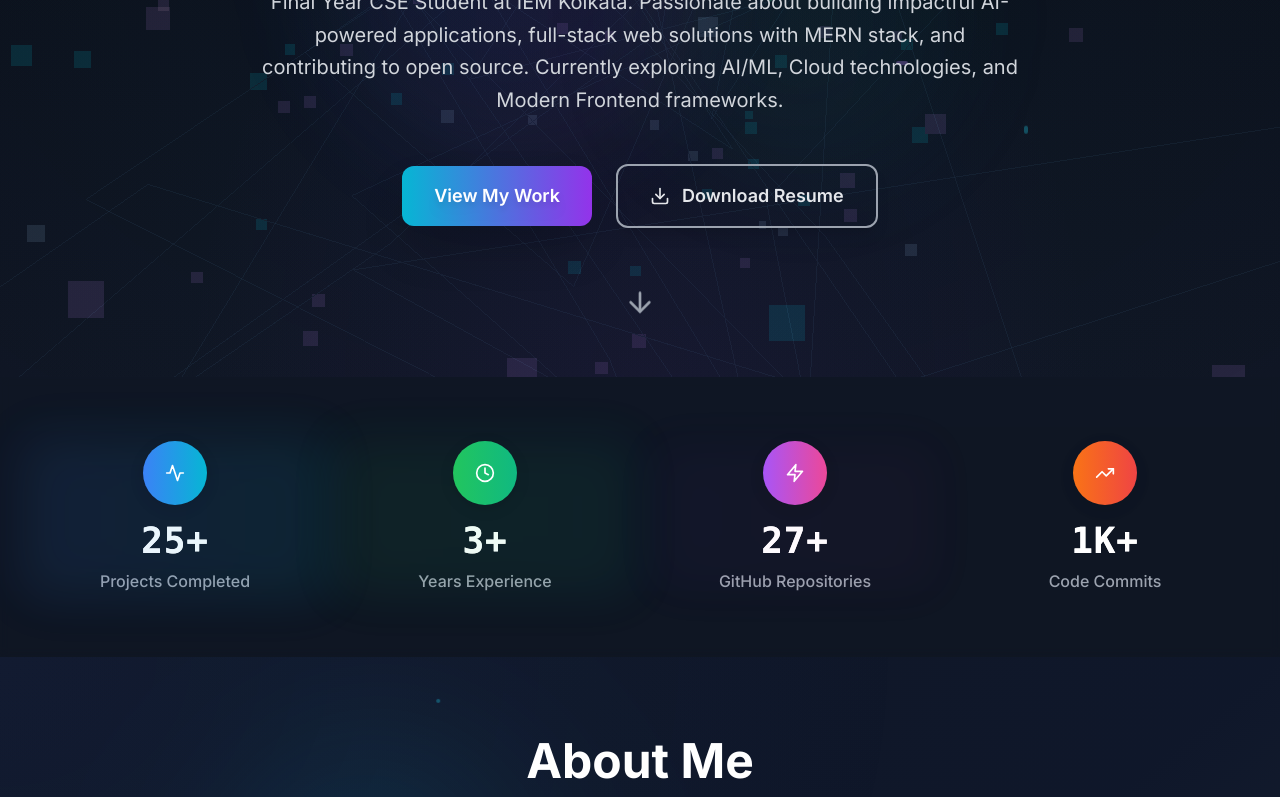
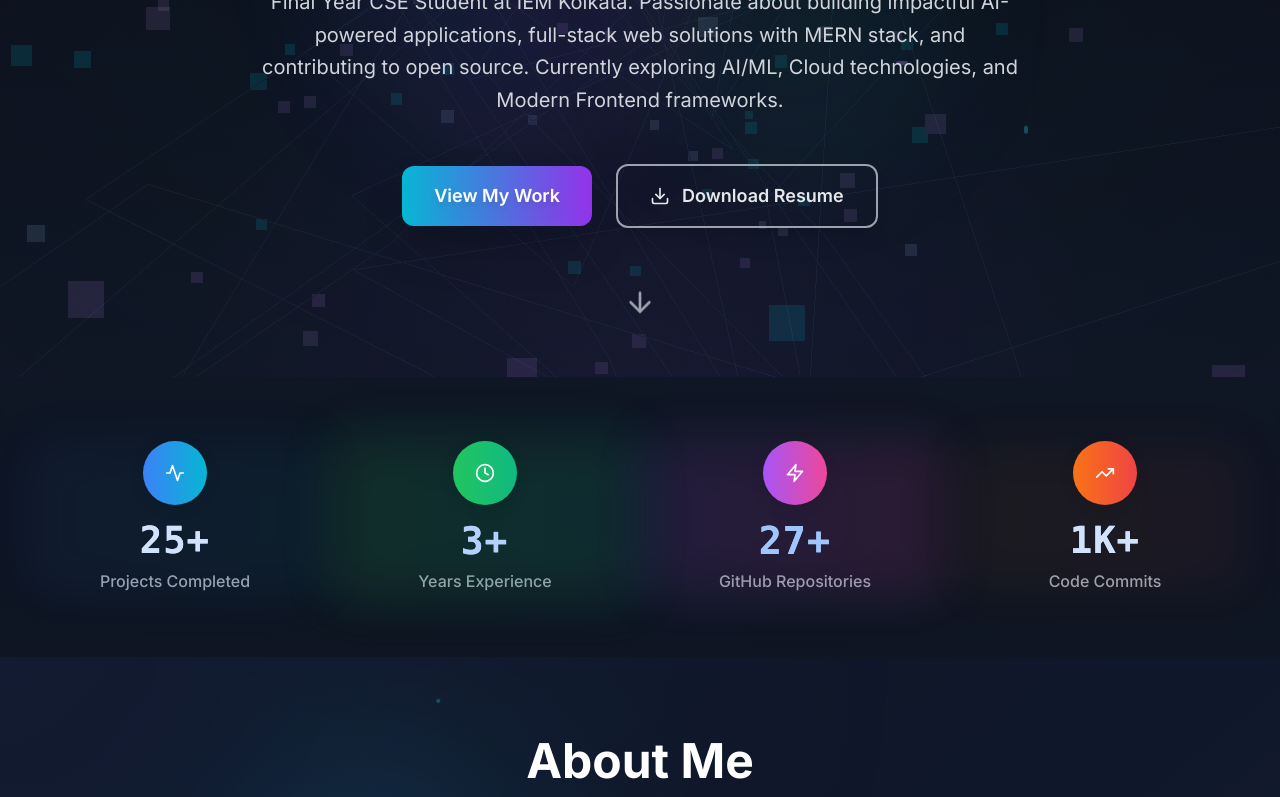
Before and after one commit to msaswata15/msaswata15.github.io, a React (Vite) app: page / in a window 1280 px wide. Shown: the part 423-1220 px from the top of the page. Built offline with nearby package versions, Linux system fonts and the light colour scheme.

Commit message:
stat change animation

```diff
--- a/src/components/GitHubStats.tsx
+++ b/src/components/GitHubStats.tsx
@@ -1,25 +1,85 @@
 import React from 'react';
 import { motion } from 'framer-motion';
 import { Star, Eye, Trophy } from 'lucide-react';
-import { useCountUp } from '../hooks/useCountUp';
 
 const GitHubStats: React.FC = () => {
   // Custom component for animated stat cards
   const StatCard: React.FC<{ stat: typeof stats[0]; delay: number }> = ({ stat, delay }) => {
-    const formatValue = (value: number) => {
-      if (value >= 1000) {
-        return { displayValue: Math.floor(value / 1000), suffix: `K${stat.suffix}` };
+    const [displayValue, setDisplayValue] = React.useState("0");
+    const [isVisible, setIsVisible] = React.useState(false);
+    const elementRef = React.useRef<HTMLDivElement>(null);
+    const hasStarted = React.useRef(false);
+
+    // Special handling for Profile Views to show 0-999 then 1K+
+    const isProfileViews = stat.label === "Profile Views";
+
+    React.useEffect(() => {
+      const observer = new IntersectionObserver(
+        (entries) => {
+          if (entries[0].isIntersecting && !hasStarted.current) {
+            setIsVisible(true);
+            hasStarted.current = true;
+          }
+        },
+        { threshold: 0.3 }
+      );
+
+      if (elementRef.current) {
+        observer.observe(elementRef.current);
       }
-      return { displayValue: value, suffix: stat.suffix };
-    };
 
-    const { displayValue, suffix } = formatValue(stat.value);
-    const { displayValue: animatedValue, elementRef } = useCountUp({
-      end: displayValue,
-      duration: 2000,
-      delay: delay,
-      suffix: suffix
-    });
+      return () => observer.disconnect();
+    }, []);
+
+    React.useEffect(() => {
+      if (isVisible) {
+        const timer = setTimeout(() => {
+          const duration = 2500; // Slightly longer for the special animation
+          const startTime = Date.now();
+
+          const updateCount = () => {
+            const elapsed = Date.now() - startTime;
+            const progress = Math.min(elapsed / duration, 1);
+
+            // Easing function for smooth animation
+            const easeOutExpo = progress === 1 ? 1 : 1 - Math.pow(2, -10 * progress);
+
+            if (isProfileViews) {
+              // Special logic for profile views: count to 999, then show 1K+
+              const targetValue = 1000; // We'll count to 1000 internally
+              const currentCount = Math.floor(targetValue * easeOutExpo);
+
+              if (currentCount >= 999 && progress > 0.95) {
+                setDisplayValue("1K+");
+              } else if (currentCount >= 999) {
+                setDisplayValue("999+");
+              } else {
+                setDisplayValue(currentCount.toString());
+              }
+            } else {
+              // Normal counting for other stats
+              const formatValue = (value: number) => {
+                if (value >= 1000) {
+                  return Math.floor(value / 1000) + "K" + stat.suffix;
+                }
+                return value + stat.suffix;
+              };
+
+              const currentCount = Math.floor(stat.value * easeOutExpo);
+              setDisplayValue(formatValue(currentCount));
+            }
+
+            if (progress < 1) {
+              requestAnimationFrame(updateCount);
+            }
+          };
+
+          updateCount();
+        }, delay);
+
+        return () => clearTimeout(timer);
+      }
+    }, [isVisible, stat.value, stat.suffix, delay, isProfileViews]);
 
     return (
       <motion.div
@@ -42,7 +102,7 @@ const GitHubStats: React.FC = () => {
           }}
           transition={{ duration: 2, repeat: Infinity, repeatType: "loop" }}
         >
-          {animatedValue}
+          {displayValue}
         </motion.div>
         <div className="text-gray-400 text-sm font-medium group-hover:text-gray-300 transition-colors">
           {stat.label}
--- a/src/components/PerformanceMetrics.tsx
+++ b/src/components/PerformanceMetrics.tsx
@@ -16,12 +16,13 @@ const PerformanceMetrics: React.FC = () => {
     { id: '1', label: 'Projects Completed', value: 0, suffix: '+', icon: <Activity size={20} />, color: 'from-blue-500 to-cyan-500' },
     { id: '2', label: 'Years Experience', value: 0, suffix: '+', icon: <Clock size={20} />, color: 'from-green-500 to-emerald-500' },
     { id: '3', label: 'GitHub Repositories', value: 0, suffix: '+', icon: <Zap size={20} />, color: 'from-purple-500 to-pink-500' },
-    { id: '4', label: 'Code Commits', value: 0, suffix: 'K+', icon: <TrendingUp size={20} />, color: 'from-orange-500 to-red-500' },
+    { id: '4', label: 'Code Commits', value: 0, suffix: '', icon: <TrendingUp size={20} />, color: 'from-orange-500 to-red-500' },
   ]);
 
   const [hasAnimated, setHasAnimated] = useState(false);
+  const [showKFormat, setShowKFormat] = useState(false);
   const sectionRef = useRef<HTMLDivElement>(null);
-  const finalValues = [25, 3, 27, 1]; // Updated based on GitHub analysis
+  const finalValues = [25, 3, 27, 1000]; // Code commits actual value is 1000+
 
   useEffect(() => {
     const observer = new IntersectionObserver(
@@ -47,21 +48,67 @@ const PerformanceMetrics: React.FC = () => {
   }, [hasAnimated]);
 
   const animateMetrics = () => {
-    const duration = 2500; // Slightly longer for better visual impact
-    const steps = 100; // More steps for smoother animation
+    const duration = 3500; // Longer duration for slower animation
+    const steps = 200; // More steps for ultra-smooth animation
     const stepDuration = duration / steps;
 
     let currentStep = 0;
     const interval = setInterval(() => {
       currentStep++;
       const progress = currentStep / steps;
-      const easedProgress = easeOutExpo(progress);
+
+      // Enhanced easing function with slower start
+      const easedProgress = easeOutExpoSlow(progress);
 
       setMetrics(prevMetrics =>
-        prevMetrics.map((metric, index) => ({
-          ...metric,
-          value: Math.round(finalValues[index] * easedProgress)
-        }))
+        prevMetrics.map((metric, index) => {
+          const targetValue = finalValues[index];
+          let currentValue;
+          let newSuffix = metric.suffix;
+
+          // Special handling for Code Commits (index 3) - 0 to 999 then 1K+
+          if (index === 3) {
+            const rawValue = targetValue * easedProgress;
+            if (rawValue < 999) {
+              currentValue = Math.floor(rawValue);
+              newSuffix = '';
+            } else {
+              // After reaching 999, show 1K+
+              currentValue = 1;
+              newSuffix = 'K+';
+              // Trigger format change
+              if (currentStep > steps * 0.95) {
+                setShowKFormat(true);
+              }
+            }
+          }
+          // Special handling for smaller numbers to show more granular steps
+          else if (targetValue <= 5) {
+            // For very small numbers (like Years Experience = 3), use decimal precision
+            const rawValue = targetValue * easedProgress;
+            if (rawValue < 0.5) {
+              currentValue = 0;
+            } else if (rawValue < 1.5) {
+              currentValue = 1;
+            } else if (rawValue < 2.5) {
+              currentValue = 2;
+            } else {
+              currentValue = Math.round(rawValue);
+            }
+          } else if (targetValue <= 30) {
+            // For medium numbers (like Projects = 25), count by ones slowly
+            currentValue = Math.floor(targetValue * easedProgress);
+          } else {
+            // For larger numbers, use faster increments
+            currentValue = Math.round(targetValue * easedProgress);
+          }
+
+          return {
+            ...metric,
+            value: currentValue,
+            suffix: newSuffix
+          };
+        })
       );
 
       if (currentStep >= steps) {
@@ -70,18 +117,26 @@ const PerformanceMetrics: React.FC = () => {
         setMetrics(prevMetrics =>
           prevMetrics.map((metric, index) => ({
             ...metric,
-            value: finalValues[index]
+            value: index === 3 ? 1 : finalValues[index], // Code Commits shows as 1K+
+            suffix: index === 3 ? 'K+' : (index === 0 || index === 1 || index === 2 ? '+' : '')
           }))
         );
+        setShowKFormat(true);
       }
     }, stepDuration);
 
     return () => clearInterval(interval);
   };
 
-  // Enhanced easing function for more dramatic effect
-  const easeOutExpo = (t: number): number => {
-    return t === 1 ? 1 : 1 - Math.pow(2, -10 * t);
+  // Slower easing function for more dramatic buildup
+  const easeOutExpoSlow = (t: number): number => {
+    // Custom easing: slow start, then accelerate, then slow end
+    if (t < 0.5) {
+      return 2 * t * t; // Quadratic ease in for first half
+    } else {
+      const adjusted = 2 * t - 1;
+      return 1 - Math.pow(2, -12 * adjusted); // Exponential ease out for second half
+    }
   };
 
   return (
@@ -104,19 +159,40 @@ const PerformanceMetrics: React.FC = () => {
               transition={{ duration: 0.6, delay: index * 0.15 }}
               whileHover={{ scale: 1.05 }}
             >
-              {/* Animated background glow */}
+              {/* Enhanced animated background glow with milestone effects */}
               <motion.div
                 className={`absolute inset-0 rounded-xl bg-gradient-to-r ${metric.color} opacity-0 blur-xl group-hover:opacity-20`}
                 animate={{
                   scale: [1, 1.1, 1],
-                  opacity: hasAnimated ? [0, 0.1, 0] : 0
+                  opacity: hasAnimated ? [0, 0.15, 0] : 0
                 }}
                 transition={{
-                  duration: 3,
+                  duration: 2.5,
                   repeat: Infinity,
-                  delay: index * 0.5
+                  delay: index * 0.5,
+                  repeatType: "loop"
                 }}
               />
+
+              {/* Milestone celebration effect */}
+              {hasAnimated && (
+                (index === 3 && metric.value === 1 && metric.suffix === 'K+') ||
+                (index !== 3 && metric.value === finalValues[index])
+              ) && (
+                <motion.div
+                  className={`absolute inset-0 rounded-xl bg-gradient-to-r ${metric.color}`}
+                  initial={{ scale: 1, opacity: 0 }}
+                  animate={{
+                    scale: [1, 1.3, 1],
+                    opacity: [0, 0.3, 0]
+                  }}
+                  transition={{
+                    duration: 1,
+                    delay: 3.5 + index * 0.2,
+                    repeat: 1
+                  }}
+                />
+              )}
 
               <motion.div
                 className={`inline-flex items-center justify-center w-16 h-16 mb-4 rounded-full bg-gradient-to-r ${metric.color} text-white shadow-lg relative z-10`}
@@ -158,14 +234,29 @@ const PerformanceMetrics: React.FC = () => {
                 animate={hasAnimated ? {
                   textShadow: [
                     "0 0 0px currentColor",
-                    "0 0 20px currentColor",
+                    "0 0 25px currentColor",
                     "0 0 0px currentColor"
                   ]
                 } : {}}
               >
-                <span className="inline-block">
+                <motion.span
+                  className="inline-block"
+                  animate={hasAnimated && metric.value > 0 ? {
+                    scale: [1, 1.1, 1],
+                    color: ["#ffffff", "#60a5fa", "#ffffff"]
+                  } : {}}
+                  transition={{
+                    duration: 0.6,
+                    delay: index * 0.2,
+                    repeat: (
+                      (index === 3 && metric.value === 1 && metric.suffix === 'K+') ||
+                      (index !== 3 && metric.value === finalValues[index])
+                    ) ? 0 : Infinity,
+                    repeatType: "loop"
+                  }}
+                >
                   {metric.value}{metric.suffix}
-                </span>
+                </motion.span>
               </motion.div>
 
               <div className="text-gray-400 text-sm md:text-base font-medium group-hover:text-gray-300 transition-colors">
```
